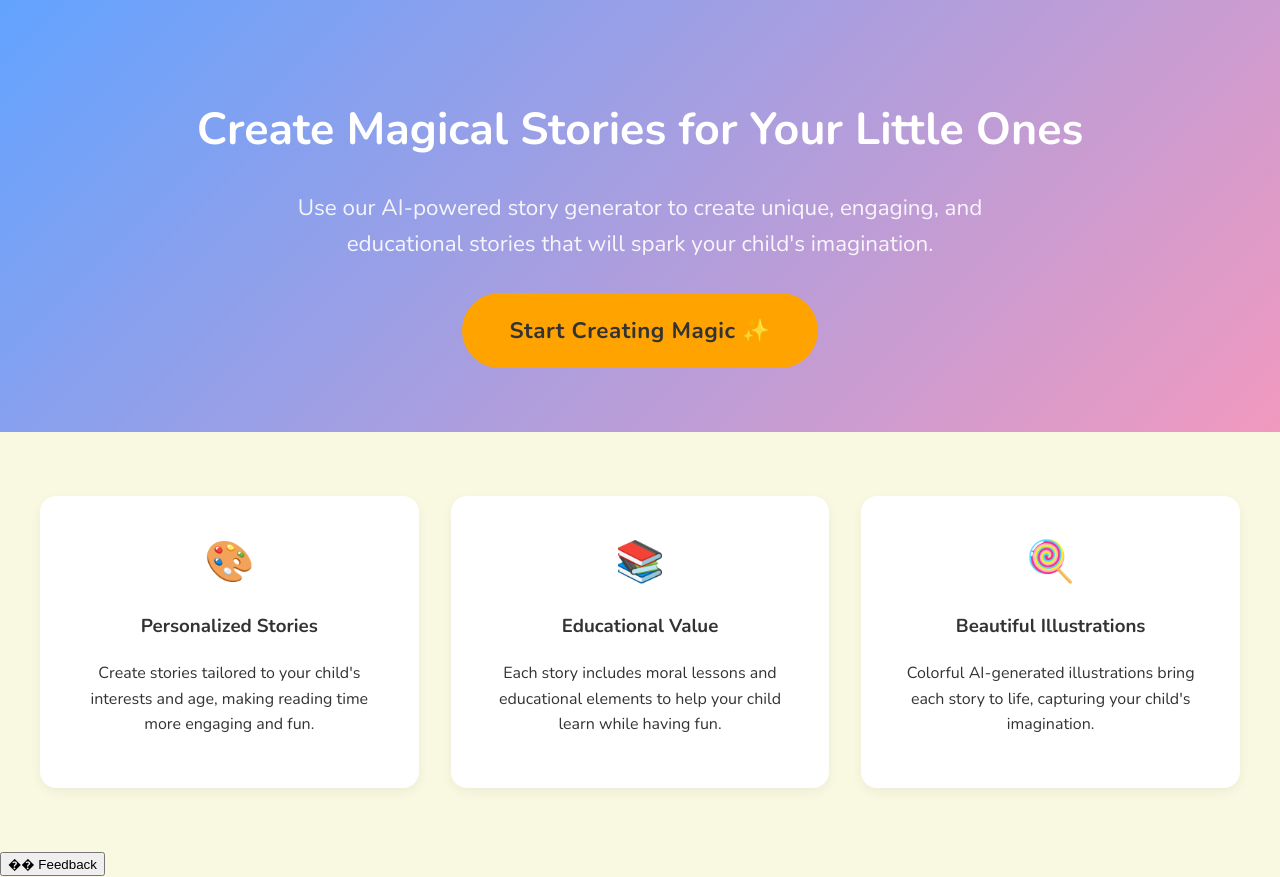
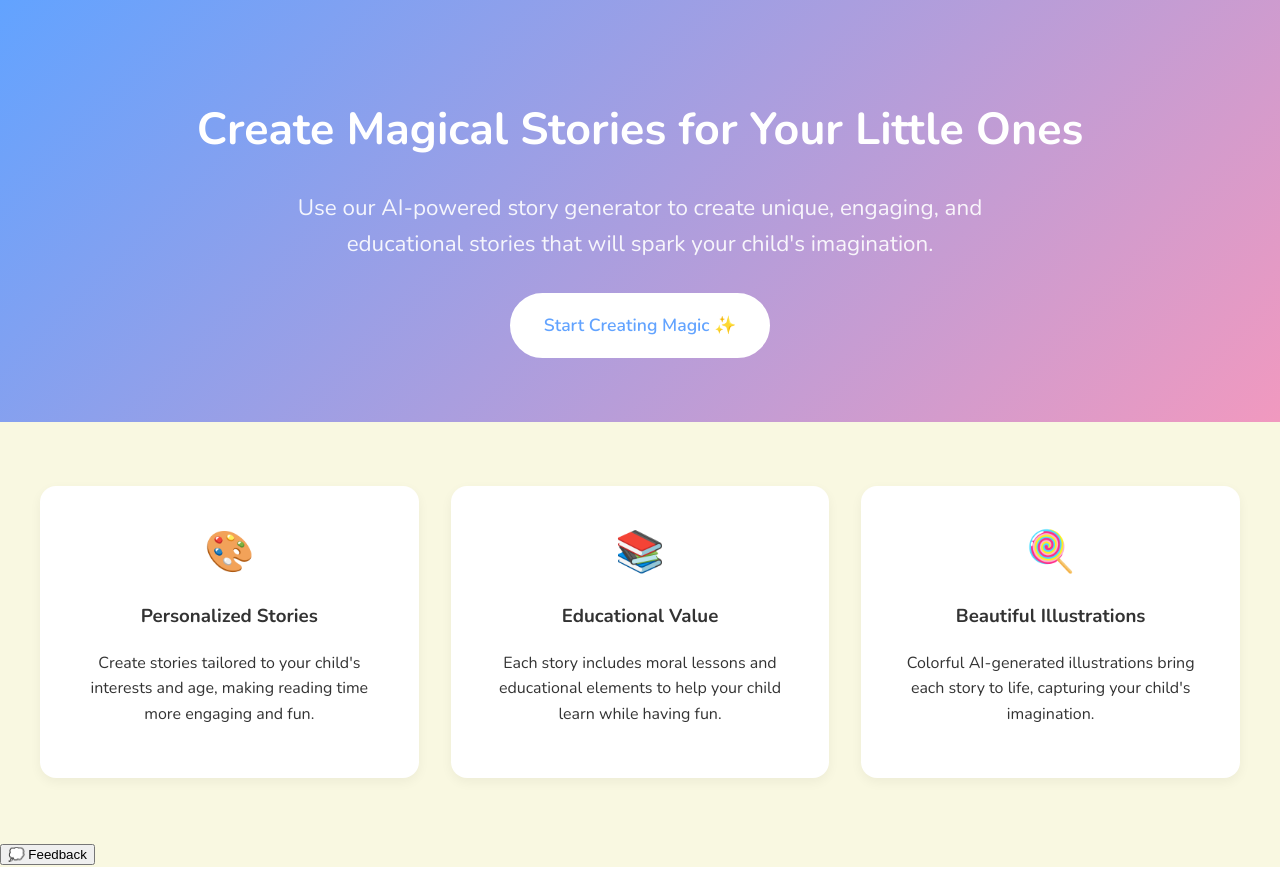
Before and after one commit to VincentGum/ai_story, a Flask app: page / in a window 1280 px wide. Run offline with Flask 3, Linux system fonts and the light colour scheme.

Commit message:
完成基本页面搭建

```diff
--- a/templates/base.html
+++ b/templates/base.html
@@ -117,6 +117,18 @@
             background: var(--secondary);
         }
 
+        .btn-light {
+            background: white;
+            color: var(--primary);
+            border: 2px solid white;
+        }
+
+        .btn-light:hover {
+            background: rgba(255, 255, 255, 0.9);
+            transform: translateY(-2px);
+            box-shadow: 0 4px 12px rgba(255, 255, 255, 0.3);
+        }
+
         .story-form {
             background: white;
             padding: 2rem;
--- a/templates/home.html
+++ b/templates/home.html
@@ -7,7 +7,7 @@
     <h1>Create Magical Stories for Your Little Ones</h1>
     <p>Use our AI-powered story generator to create unique, engaging, and educational stories that will spark your child's imagination.</p>
     <div style="margin-top: 2rem;">
-        <a href="{{ url_for('story_generator') }}" class="btn btn-large">Start Creating Magic ✨</a>
+        <a href="{{ url_for('story_generator') }}" class="btn btn-light">Start Creating Magic ✨</a>
     </div>
 </div>
 
@@ -31,5 +31,5 @@
     </div>
 </div>
 
-<button class="feedback-btn" onclick="showFeedback()">�� Feedback</button>
+<button class="feedback-btn" onclick="showFeedback()">💭 Feedback</button>
 {% endblock %}
```
Also changed, not shown: 1 other file.
